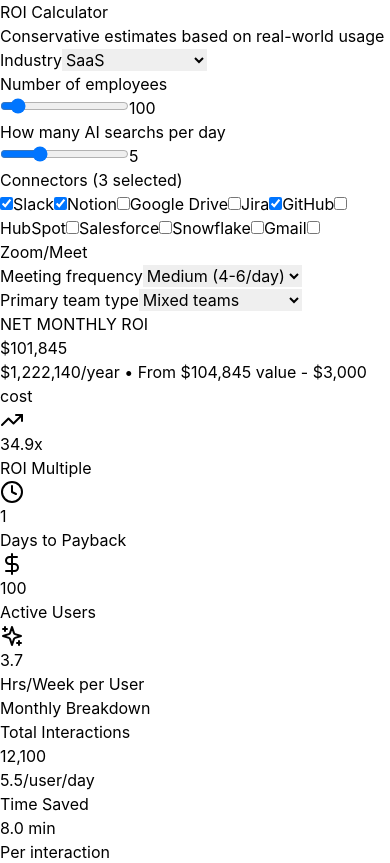
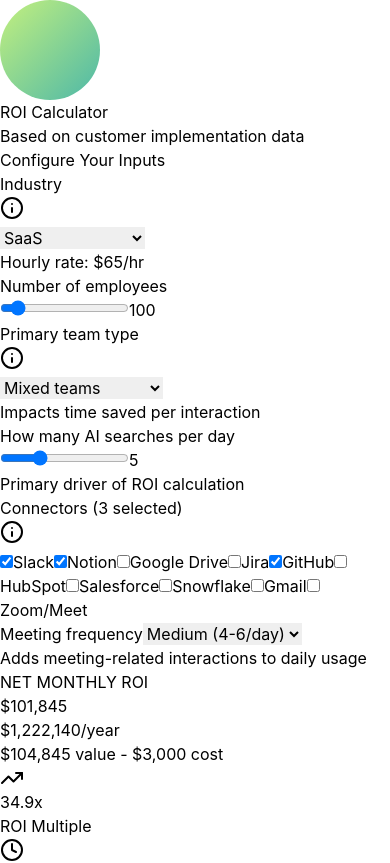
Before and after one commit to DhruvKapadia00/ROI-CALC, a React (Vite) app: page / in a window 390 px wide. Shown: the top 863 px of the page. Built offline with nearby package versions, Linux system fonts and the light colour scheme.

Commit message:
Add logo and enhance responsive design for mobile/tablet/iframe usage

```diff
--- a/src/coworker-roi-calculator.tsx
+++ b/src/coworker-roi-calculator.tsx
@@ -1,5 +1,29 @@
 import { useState, useEffect } from 'react';
-import { TrendingUp, Clock, DollarSign, ChevronDown, ChevronUp, Sparkles } from 'lucide-react';
+import { TrendingUp, Clock, DollarSign, ChevronDown, ChevronUp, Sparkles, Info } from 'lucide-react';
+
+// Tooltip component for field definitions
+const Tooltip = ({ text }: { text: string }) => {
+  const [show, setShow] = useState(false);
+
+  return (
+    <div className="relative inline-block ml-1">
+      <button
+        onMouseEnter={() => setShow(true)}
+        onMouseLeave={() => setShow(false)}
+        onClick={() => setShow(!show)}
+        className="inline-flex items-center justify-center w-4 h-4 rounded-full bg-slate-200 hover:bg-slate-300 transition-colors"
+        type="button"
+      >
+        <Info className="w-3 h-3 text-slate-600" />
+      </button>
+      {show && (
+        <div className="absolute z-10 w-64 p-3 text-sm text-slate-700 bg-white border border-slate-200 rounded-lg shadow-lg -top-2 left-6">
+          {text}
+        </div>
+      )}
+    </div>
+  );
+};
 
 export default function CoworkerROICalculator() {
   const [employeeCount, setEmployeeCount] = useState(100);
@@ -122,21 +146,32 @@ export default function CoworkerROICalculator() {
   };
 
   return (
-    <div className="min-h-screen bg-slate-50 p-4">
-      <div className="max-w-6xl mx-auto space-y-4">
+    <div className="min-h-screen bg-slate-50 p-2 sm:p-4">
+      <div className="max-w-7xl mx-auto space-y-3 sm:space-y-4">
 
-        <div className="text-center mb-4">
-          <h1 className="text-5xl font-bold text-slate-900 mb-2">
+        <div className="text-center mb-3 sm:mb-4">
+          <div className="flex items-center justify-center gap-2 sm:gap-4 mb-2">
+            <img src="/logo.svg" alt="Logo" className="w-10 h-10 sm:w-12 sm:h-12 md:w-16 md:h-16" />
+            <h1 className="text-3xl sm:text-4xl md:text-5xl font-bold text-slate-900">
               ROI Calculator
             </h1>
-          <p className="text-lg text-slate-600">Conservative estimates based on real-world usage</p>
+          </div>
+          <p className="text-sm sm:text-base md:text-lg text-slate-600 px-2">Based on customer implementation data</p>
         </div>
 
-        <div className="bg-white rounded-2xl shadow-sm p-6 border border-slate-200">
-          <div className="space-y-4">
+        {/* Two-column layout */}
+        <div className="grid grid-cols-1 lg:grid-cols-2 gap-3 sm:gap-4 md:gap-6">
+
+          {/* LEFT COLUMN - Inputs */}
+          <div className="bg-white rounded-xl sm:rounded-2xl shadow-sm p-4 sm:p-6 border border-slate-200 h-fit">
+            <h2 className="text-lg sm:text-xl font-semibold text-slate-900 mb-3 sm:mb-4">Configure Your Inputs</h2>
+            <div className="space-y-3 sm:space-y-4">
 
               <div>
-              <label className="block text-sm font-medium text-slate-700 mb-2">Industry</label>
+                <label className="flex items-center text-sm font-medium text-slate-700 mb-2">
+                  Industry
+                  <Tooltip text="Your industry determines the average hourly rate used in calculations. Different industries have different labor costs, which impacts the dollar value of time saved." />
+                </label>
                 <select
                   value={industry}
                   onChange={(e) => setIndustry(e.target.value)}
@@ -149,6 +184,7 @@ export default function CoworkerROICalculator() {
                   <option>Healthcare Tech</option>
                   <option>Other</option>
                 </select>
+                <p className="text-xs text-slate-500 mt-1">Hourly rate: ${hourlyRate}/hr</p>
               </div>
 
               <div>
@@ -171,7 +207,25 @@ export default function CoworkerROICalculator() {
               </div>
 
               <div>
-              <label className="block text-sm font-medium text-slate-700 mb-2">How many AI searchs per day</label>
+                <label className="flex items-center text-sm font-medium text-slate-700 mb-2">
+                  Primary team type
+                  <Tooltip text="Different teams have different work patterns. Engineering teams typically spend more time on technical searches and documentation, while sales teams focus on customer information. This affects the average time saved per interaction." />
+                </label>
+                <select
+                  value={teamType}
+                  onChange={(e) => setTeamType(e.target.value)}
+                  className="w-full px-3 py-2 text-base border border-slate-200 rounded-lg focus:ring-2 focus:ring-emerald-400 focus:border-transparent outline-none bg-white transition-all text-slate-900"
+                >
+                  <option value="mixed">Mixed teams</option>
+                  <option value="engineering">Engineering</option>
+                  <option value="sales-cs">Customer Success</option>
+                  <option value="sales">Sales</option>
+                </select>
+                <p className="text-xs text-slate-500 mt-1">Impacts time saved per interaction</p>
+              </div>
+
+              <div>
+                <label className="block text-sm font-medium text-slate-700 mb-2">How many AI searches per day</label>
                 <div className="flex items-center gap-3">
                   <input
                     type="range"
@@ -186,12 +240,16 @@ export default function CoworkerROICalculator() {
                   />
                   <span className="text-lg font-semibold text-slate-900 min-w-[50px] text-right">{searchFrequency}</span>
                 </div>
+                <p className="text-xs text-slate-500 mt-1">Primary driver of ROI calculation</p>
               </div>
 
               <div>
-              <label className="block text-sm font-medium text-slate-700 mb-2">Connectors ({numApps} selected)</label>
+                <label className="flex items-center text-sm font-medium text-slate-700 mb-2">
+                  Connectors ({numApps} selected)
+                  <Tooltip text="More connected apps means Coworker can search across more of your company's knowledge. Each additional connector increases the breadth of information available and slightly increases time saved per search." />
+                </label>
                 <div className="border border-slate-200 rounded-lg p-3 bg-white">
-                <div className="grid grid-cols-2 sm:grid-cols-3 gap-2">
+                  <div className="grid grid-cols-2 gap-2">
                     {connectors.map(connector => (
                       <label key={connector.id} className="flex items-center gap-2 cursor-pointer hover:bg-slate-50 p-2 rounded">
                         <input
@@ -218,131 +276,122 @@ export default function CoworkerROICalculator() {
                   <option value="medium">Medium (4-6/day)</option>
                   <option value="high">High (8+/day)</option>
                 </select>
-            </div>
-
-            <div>
-              <label className="block text-sm font-medium text-slate-700 mb-2">Primary team type</label>
-              <select
-                value={teamType}
-                onChange={(e) => setTeamType(e.target.value)}
-                className="w-full px-3 py-2 text-base border border-slate-200 rounded-lg focus:ring-2 focus:ring-emerald-400 focus:border-transparent outline-none bg-white transition-all text-slate-900"
-              >
-                <option value="mixed">Mixed teams</option>
-                <option value="engineering">Engineering</option>
-                <option value="sales-cs">Customer Success</option>
-                <option value="sales">Sales</option>
-              </select>
+                <p className="text-xs text-slate-500 mt-1">Adds meeting-related interactions to daily usage</p>
               </div>
 
             </div>
           </div>
 
-        <div className="bg-white rounded-2xl shadow-sm p-6 border border-slate-200">
-
-          <div className="text-center mb-6 pb-6 border-b border-slate-100">
-            <div className="text-sm font-medium text-slate-600 mb-2">NET MONTHLY ROI</div>
-            <div className="text-6xl md:text-7xl font-bold bg-gradient-to-r from-emerald-500 to-teal-600 bg-clip-text text-transparent mb-2">
+          {/* RIGHT COLUMN - ROI Display */}
+          <div className="bg-white rounded-xl sm:rounded-2xl shadow-sm p-4 sm:p-6 border border-slate-200 h-fit lg:sticky lg:top-4">
+            <div className="text-center mb-4 sm:mb-6 pb-4 sm:pb-6 border-b border-slate-100">
+              <div className="text-xs sm:text-sm font-medium text-slate-600 mb-2">NET MONTHLY ROI</div>
+              <div className="text-4xl sm:text-5xl md:text-6xl font-bold bg-gradient-to-r from-emerald-500 to-teal-600 bg-clip-text text-transparent mb-2">
                 {formatCurrency(animatedMonthly)}
               </div>
-            <div className="text-base text-slate-600">
-              <span className="font-semibold text-emerald-600">{formatCurrency(annualROI)}/year</span> • From {formatCurrency(monthlyValue)} value - {formatCurrency(monthlyCost)} cost
+              <div className="text-sm text-slate-600">
+                <span className="font-semibold text-emerald-600">{formatCurrency(annualROI)}/year</span>
+              </div>
+              <div className="text-xs text-slate-500 mt-2">
+                {formatCurrency(monthlyValue)} value - {formatCurrency(monthlyCost)} cost
               </div>
             </div>
 
-          <div className="grid grid-cols-2 sm:grid-cols-4 gap-3 mb-6">
-            <div className="text-center p-3 rounded-xl bg-slate-50 border border-slate-100">
-              <div className="inline-flex items-center justify-center w-10 h-10 bg-emerald-100 rounded-lg mb-2">
-                <TrendingUp className="w-5 h-5 text-emerald-600" />
+            <div className="grid grid-cols-2 gap-2 sm:gap-3 mb-4 sm:mb-6">
+              <div className="text-center p-2 sm:p-3 rounded-lg sm:rounded-xl bg-slate-50 border border-slate-100">
+                <div className="inline-flex items-center justify-center w-8 h-8 sm:w-10 sm:h-10 bg-emerald-100 rounded-lg mb-1 sm:mb-2">
+                  <TrendingUp className="w-4 h-4 sm:w-5 sm:h-5 text-emerald-600" />
                 </div>
-              <div className="text-2xl font-bold text-slate-900">{roiMultiple.toFixed(1)}x</div>
-              <div className="text-sm text-slate-600">ROI Multiple</div>
+                <div className="text-xl sm:text-2xl font-bold text-slate-900">{roiMultiple.toFixed(1)}x</div>
+                <div className="text-[10px] sm:text-xs text-slate-600">ROI Multiple</div>
               </div>
 
-            <div className="text-center p-3 rounded-xl bg-slate-50 border border-slate-100">
-              <div className="inline-flex items-center justify-center w-10 h-10 bg-emerald-100 rounded-lg mb-2">
-                <Clock className="w-5 h-5 text-emerald-600" />
+              <div className="text-center p-2 sm:p-3 rounded-lg sm:rounded-xl bg-slate-50 border border-slate-100">
+                <div className="inline-flex items-center justify-center w-8 h-8 sm:w-10 sm:h-10 bg-emerald-100 rounded-lg mb-1 sm:mb-2">
+                  <Clock className="w-4 h-4 sm:w-5 sm:h-5 text-emerald-600" />
                 </div>
-              <div className="text-2xl font-bold text-slate-900">{paybackDays}</div>
-              <div className="text-sm text-slate-600">Days to Payback</div>
+                <div className="text-xl sm:text-2xl font-bold text-slate-900">{paybackDays}</div>
+                <div className="text-[10px] sm:text-xs text-slate-600">Days to Payback</div>
               </div>
 
-            <div className="text-center p-3 rounded-xl bg-slate-50 border border-slate-100">
-              <div className="inline-flex items-center justify-center w-10 h-10 bg-emerald-100 rounded-lg mb-2">
-                <DollarSign className="w-5 h-5 text-emerald-600" />
+              <div className="text-center p-2 sm:p-3 rounded-lg sm:rounded-xl bg-slate-50 border border-slate-100">
+                <div className="inline-flex items-center justify-center w-8 h-8 sm:w-10 sm:h-10 bg-emerald-100 rounded-lg mb-1 sm:mb-2">
+                  <DollarSign className="w-4 h-4 sm:w-5 sm:h-5 text-emerald-600" />
                 </div>
-              <div className="text-2xl font-bold text-slate-900">{activeUsers}</div>
-              <div className="text-sm text-slate-600">Active Users</div>
+                <div className="text-xl sm:text-2xl font-bold text-slate-900">{activeUsers}</div>
+                <div className="text-[10px] sm:text-xs text-slate-600">Active Users</div>
               </div>
 
-            <div className="text-center p-3 rounded-xl bg-slate-50 border border-slate-100">
-              <div className="inline-flex items-center justify-center w-10 h-10 bg-emerald-100 rounded-lg mb-2">
-                <Sparkles className="w-5 h-5 text-emerald-600" />
+              <div className="text-center p-2 sm:p-3 rounded-lg sm:rounded-xl bg-slate-50 border border-slate-100">
+                <div className="inline-flex items-center justify-center w-8 h-8 sm:w-10 sm:h-10 bg-emerald-100 rounded-lg mb-1 sm:mb-2">
+                  <Sparkles className="w-4 h-4 sm:w-5 sm:h-5 text-emerald-600" />
                 </div>
-              <div className="text-2xl font-bold text-slate-900">{weeklyHoursPerUser}</div>
-              <div className="text-sm text-slate-600">Hrs/Week per User</div>
+                <div className="text-xl sm:text-2xl font-bold text-slate-900">{weeklyHoursPerUser}</div>
+                <div className="text-[10px] sm:text-xs text-slate-600">Hrs/Week per User</div>
               </div>
             </div>
 
-          <div className="bg-gradient-to-br from-emerald-50 to-teal-50 rounded-xl p-4 border border-emerald-100 mb-4">
-            <h3 className="font-semibold text-slate-900 mb-3 text-center text-base">Monthly Breakdown</h3>
-            <div className="grid grid-cols-1 sm:grid-cols-4 gap-3">
-              <div className="bg-white rounded-lg p-3 border border-emerald-100">
-                <div className="text-sm text-slate-600 mb-1">Total Interactions</div>
-                <div className="text-xl font-bold text-slate-900">{formatNumber(monthlyInteractions)}</div>
-                <div className="text-xs text-slate-500 mt-1">{dailyInteractions.toFixed(1)}/user/day</div>
+          <div className="bg-gradient-to-br from-emerald-50 to-teal-50 rounded-lg sm:rounded-xl p-3 sm:p-4 border border-emerald-100 mb-3 sm:mb-4">
+            <h3 className="font-semibold text-slate-900 mb-2 sm:mb-3 text-center text-sm sm:text-base">Monthly Breakdown</h3>
+            <div className="grid grid-cols-2 sm:grid-cols-4 gap-2 sm:gap-3">
+              <div className="bg-white rounded-lg p-2 sm:p-3 border border-emerald-100">
+                <div className="text-xs sm:text-sm text-slate-600 mb-1">Total Interactions</div>
+                <div className="text-lg sm:text-xl font-bold text-slate-900">{formatNumber(monthlyInteractions)}</div>
+                <div className="text-[10px] sm:text-xs text-slate-500 mt-1">{dailyInteractions.toFixed(1)}/user/day</div>
               </div>
-              <div className="bg-white rounded-lg p-3 border border-emerald-100">
-                <div className="text-sm text-slate-600 mb-1">Time Saved</div>
-                <div className="text-xl font-bold text-slate-900">{minutesPerInteraction.toFixed(1)} min</div>
-                <div className="text-xs text-slate-500 mt-1">Per interaction</div>
+              <div className="bg-white rounded-lg p-2 sm:p-3 border border-emerald-100">
+                <div className="text-xs sm:text-sm text-slate-600 mb-1">Time Saved</div>
+                <div className="text-lg sm:text-xl font-bold text-slate-900">{minutesPerInteraction.toFixed(1)} min</div>
+                <div className="text-[10px] sm:text-xs text-slate-500 mt-1">Per interaction</div>
               </div>
-              <div className="bg-white rounded-lg p-3 border border-emerald-100">
-                <div className="text-sm text-slate-600 mb-1">Hours Saved</div>
-                <div className="text-xl font-bold text-slate-900">{formatNumber(monthlyHours)}</div>
-                <div className="text-xs text-slate-500 mt-1">Monthly total</div>
+              <div className="bg-white rounded-lg p-2 sm:p-3 border border-emerald-100">
+                <div className="text-xs sm:text-sm text-slate-600 mb-1">Hours Saved</div>
+                <div className="text-lg sm:text-xl font-bold text-slate-900">{formatNumber(monthlyHours)}</div>
+                <div className="text-[10px] sm:text-xs text-slate-500 mt-1">Monthly total</div>
               </div>
-              <div className="bg-white rounded-lg p-3 border border-emerald-100">
-                <div className="text-sm text-slate-600 mb-1">Per Employee</div>
-                <div className="text-xl font-bold text-slate-900">{formatCurrency(weeklySavingsPerEmployee)}</div>
-                <div className="text-xs text-slate-500 mt-1">Weekly savings</div>
+              <div className="bg-white rounded-lg p-2 sm:p-3 border border-emerald-100">
+                <div className="text-xs sm:text-sm text-slate-600 mb-1">Per Employee</div>
+                <div className="text-lg sm:text-xl font-bold text-slate-900">{formatCurrency(weeklySavingsPerEmployee)}</div>
+                <div className="text-[10px] sm:text-xs text-slate-500 mt-1">Weekly savings</div>
               </div>
             </div>
           </div>
 
-          <div className="bg-slate-50 rounded-xl p-4 border border-slate-200 mb-4">
-            <div className="flex flex-col sm:flex-row sm:justify-around gap-4 text-center">
+          <div className="bg-slate-50 rounded-lg sm:rounded-xl p-3 sm:p-4 border border-slate-200 mb-3 sm:mb-4">
+            <div className="flex flex-col sm:flex-row sm:justify-around gap-3 sm:gap-4 text-center">
               <div className="flex-1">
-                <div className="text-sm text-slate-600 mb-1">Hourly Rate</div>
-                <div className="text-xl font-bold text-slate-900">${hourlyRate}/hr</div>
-                <div className="text-xs text-slate-500">{industry} average</div>
+                <div className="text-xs sm:text-sm text-slate-600 mb-1">Hourly Rate</div>
+                <div className="text-lg sm:text-xl font-bold text-slate-900">${hourlyRate}/hr</div>
+                <div className="text-[10px] sm:text-xs text-slate-500">{industry} average</div>
               </div>
               <div className="flex-1">
-                <div className="text-sm text-slate-600 mb-1">Coworker Cost</div>
-                <div className="text-xl font-bold text-slate-900">{formatCurrency(monthlyCost)}/mo</div>
-                <div className="text-xs text-slate-500">$30/user × {activeUsers} users</div>
+                <div className="text-xs sm:text-sm text-slate-600 mb-1">Coworker Cost</div>
+                <div className="text-lg sm:text-xl font-bold text-slate-900">{formatCurrency(monthlyCost)}/mo</div>
+                <div className="text-[10px] sm:text-xs text-slate-500">$30/user × {activeUsers} users</div>
               </div>
               <div className="flex-1">
-                <div className="text-sm text-slate-600 mb-1">Annual Savings</div>
-                <div className="text-xl font-bold text-emerald-600">{formatCurrency(annualSavingsPerEmployee)}</div>
-                <div className="text-xs text-slate-500">Per employee/year</div>
+                <div className="text-xs sm:text-sm text-slate-600 mb-1">Annual Savings</div>
+                <div className="text-lg sm:text-xl font-bold text-emerald-600">{formatCurrency(annualSavingsPerEmployee)}</div>
+                <div className="text-[10px] sm:text-xs text-slate-500">Per employee/year</div>
+              </div>
             </div>
           </div>
         </div>
         </div>
 
-        <div className="bg-white rounded-2xl shadow-sm border border-slate-200 overflow-hidden">
+        <div className="bg-white rounded-xl sm:rounded-2xl shadow-sm border border-slate-200 overflow-hidden">
           <button
             onClick={() => setShowDetails(!showDetails)}
-            className="w-full px-6 py-4 flex items-center justify-between text-left hover:bg-slate-50 transition-colors"
+            className="w-full px-4 sm:px-6 py-3 sm:py-4 flex items-center justify-between text-left hover:bg-slate-50 transition-colors"
           >
-            <h3 className="text-base font-semibold text-slate-900">How is this calculated?</h3>
-            {showDetails ? <ChevronUp className="w-5 h-5 text-slate-400" /> : <ChevronDown className="w-5 h-5 text-slate-400" />}
+            <h3 className="text-sm sm:text-base font-semibold text-slate-900">How is this calculated?</h3>
+            {showDetails ? <ChevronUp className="w-4 h-4 sm:w-5 sm:h-5 text-slate-400" /> : <ChevronDown className="w-4 h-4 sm:w-5 sm:h-5 text-slate-400" />}
           </button>
 
           {showDetails && (
-            <div className="px-6 pb-6 space-y-3">
-              <div className="bg-emerald-50 rounded-xl p-4 border border-emerald-100">
-                <div className="text-sm text-slate-700 space-y-2">
+            <div className="px-4 sm:px-6 pb-4 sm:pb-6 space-y-3">
+              <div className="bg-emerald-50 rounded-lg sm:rounded-xl p-3 sm:p-4 border border-emerald-100">
+                <div className="text-xs sm:text-sm text-slate-700 space-y-2">
                   <p><strong>Active Users:</strong> {employeeCount} employees = {activeUsers} users</p>
 
                   <p className="pt-2"><strong>Daily Interactions:</strong> {dailyInteractions.toFixed(1)} per user/day</p>
@@ -360,18 +409,18 @@ export default function CoworkerROICalculator() {
                 </div>
               </div>
 
-              <div className="bg-blue-50 rounded-xl p-4 border border-blue-200">
-                <div className="space-y-2 text-sm text-slate-700">
+              <div className="bg-blue-50 rounded-lg sm:rounded-xl p-3 sm:p-4 border border-blue-200">
+                <div className="space-y-2 text-xs sm:text-sm text-slate-700">
                   <p><strong>{formatCurrency(weeklySavingsPerEmployee)}/week per employee</strong> in time savings is very realistic - that's just {weeklyHoursPerUser} hours/week.</p>
                   <p><strong>{minutesPerInteraction.toFixed(1)} minutes saved</strong> per interaction is a conservative estimate based on actual customer data.</p>
                   <p><strong>{dailyInteractions.toFixed(1)} interactions/day</strong> is reasonable usage - not assuming everyone uses it constantly.</p>
-                  <p className="pt-2 text-emerald-700 font-semibold">Even with these conservative assumptions, you get a {roiMultiple.toFixed(1)}x return on investment.</p>
+                  <p className="pt-1 text-emerald-700 font-semibold">Even with these conservative assumptions, you get a {roiMultiple.toFixed(1)}x return on investment.</p>
                 </div>
               </div>
 
-              <div className="bg-amber-50 rounded-xl p-4 border border-amber-200">
-                <p className="font-semibold text-slate-900 mb-2 text-sm">Your Results May Vary</p>
-                <p className="text-sm text-slate-700">
+              <div className="bg-amber-50 rounded-lg sm:rounded-xl p-3 sm:p-4 border border-amber-200">
+                <p className="font-semibold text-slate-900 mb-2 text-xs sm:text-sm">Your Results May Vary</p>
+                <p className="text-xs sm:text-sm text-slate-700">
                   These calculations use conservative industry benchmarks. Many teams see greater time savings (10-15 min per interaction) as Coworker becomes integrated into daily workflows. We prefer to under-promise and over-deliver.
                 </p>
               </div>
```
Also changed, not shown: public/logo.svg (added). Lines whose indentation alone changed are shown as unchanged.
